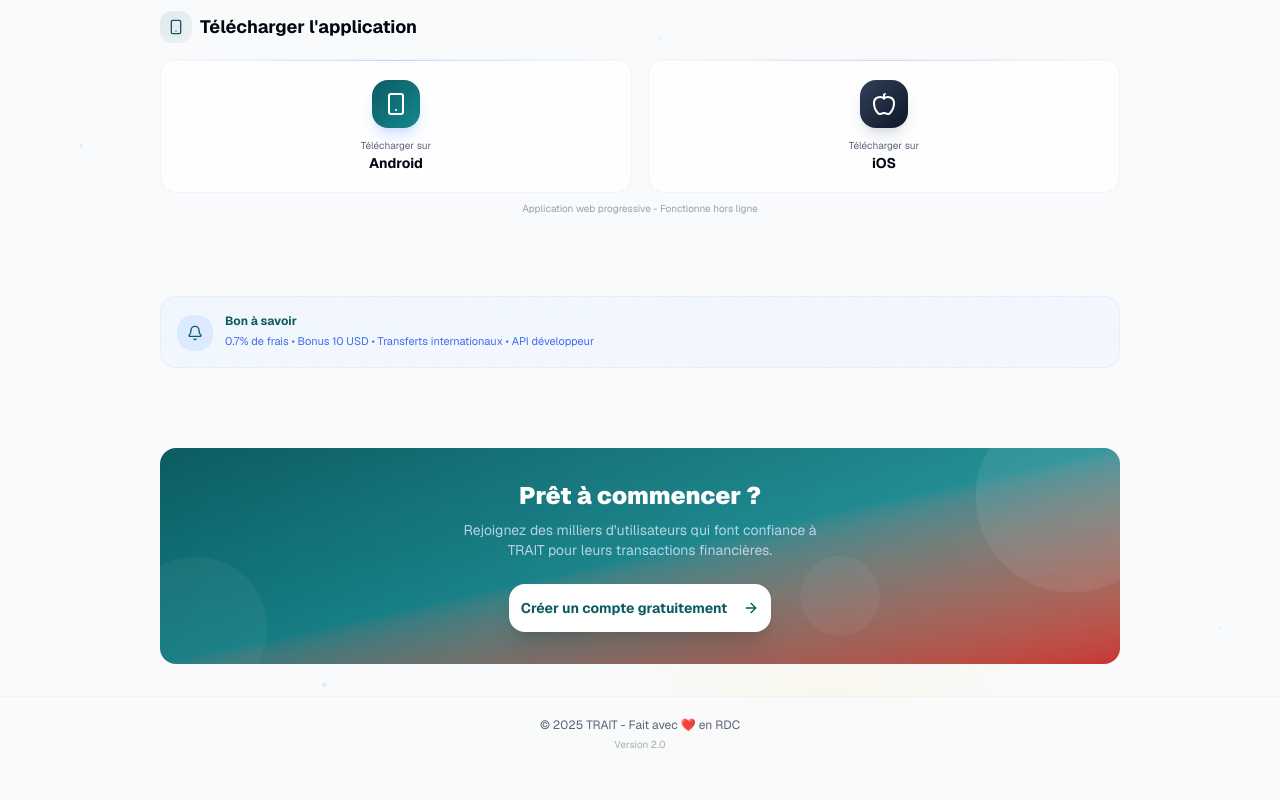
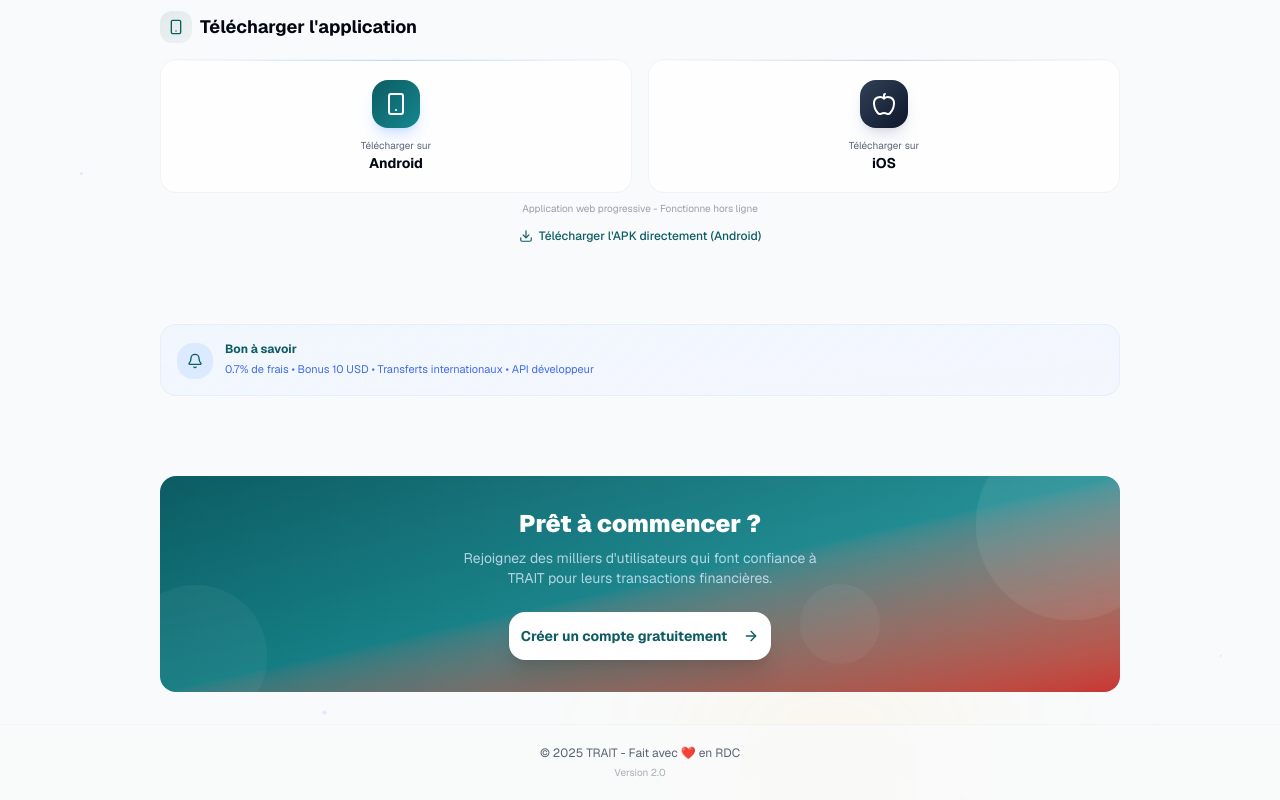
Before and after one commit to henobuild32-ship-it/Trait, a Next.js app: page / in a window 1280 px wide. Shown: the part 2748-3548 px from the top of the page. Before the commit the page ends 3520 px from the top, so only its background shows below. Built offline with nearby package versions, Linux system fonts and the light colour scheme.

Commit message:
Téléchargement direct APK depuis l'app
- APK 4.6 Mo dans public/downloads/trait.apk
- Bouton APK Android direct sur /pay/[userId]
- Lien téléchargement APK dans WelcomeScreen + SettingsScreen
- .gitignore autorise public/downloads/*.apk

```diff
--- a/src/app/pay/[userId]/page.tsx
+++ b/src/app/pay/[userId]/page.tsx
@@ -149,13 +149,12 @@
             <p className="text-xs text-gray-400 text-center mb-3">Vous n&apos;avez pas TRAIT ?</p>
             <div className="flex gap-3">
               <a
-                href="https://play.google.com/store/apps/details?id=com.trait.app"
-                target="_blank"
-                rel="noopener noreferrer"
-                className="flex-1 h-12 border-2 border-gray-200 rounded-xl flex items-center justify-center gap-2 text-sm font-medium text-gray-700 hover:border-gray-300 transition-colors"
+                href="/downloads/trait.apk"
+                download="TRAIT-v2.0.0.apk"
+                className="flex-1 h-12 bg-[#0D5C63] rounded-xl flex items-center justify-center gap-2 text-sm font-medium text-white hover:bg-[#0a4a50] transition-colors"
               >
                 <Download className="h-4 w-4" />
-                Android
+                APK Android
               </a>
               <a
                 href="https://apps.apple.com/app/trait/id000000000"
--- a/src/components/screens/SettingsScreen.tsx
+++ b/src/components/screens/SettingsScreen.tsx
@@ -490,6 +490,7 @@
                     <p className="text-xs text-muted-foreground">{t('settings.download_desc')}</p>
                   </div>
                 </div>
+                <div className="flex flex-col gap-2">
                   <div className="flex gap-2">
                     <button
                       onClick={handleInstall}
@@ -506,7 +507,7 @@
                         <Smartphone className="w-4 h-4" />
                       )}
                       <span className="text-xs font-semibold">
-                      {installing ? t('welcome.installing') : 'Android'}
+                        {installing ? t('welcome.installing') : 'PWA Android'}
                       </span>
                     </button>
                     <button
@@ -516,6 +517,15 @@
                       <Apple className="w-4 h-4" />
                       <span className="text-xs font-semibold">iOS</span>
                     </button>
+                  </div>
+                  <a
+                    href="/downloads/trait.apk"
+                    download="TRAIT-v2.0.0.apk"
+                    className="flex items-center justify-center gap-2 text-xs text-[#0D5C63] hover:text-[#0a4a50] font-medium transition-colors"
+                  >
+                    <Download className="w-3.5 h-3.5" />
+                    Télécharger l'APK directement
+                  </a>
                 </div>
               </CardContent>
             </Card>
--- a/src/components/screens/WelcomeScreen.tsx
+++ b/src/components/screens/WelcomeScreen.tsx
@@ -734,6 +734,14 @@
               <p className="mt-2 text-center text-[10px] text-muted-foreground/60">
                 {t('welcome.pwa_note')}
               </p>
+              <a
+                href="/downloads/trait.apk"
+                download="TRAIT-v2.0.0.apk"
+                className="mt-3 flex items-center justify-center gap-1.5 text-xs text-[#0D5C63] hover:text-[#0a4a50] font-medium transition-colors"
+              >
+                <Download className="w-3.5 h-3.5" />
+                Télécharger l'APK directement (Android)
+              </a>
             </AnimatedSection>
           )}
 
```
Also changed, not shown: 2 other files (tests, documents, lock files or other folders). Lines whose indentation alone changed are shown as unchanged.
